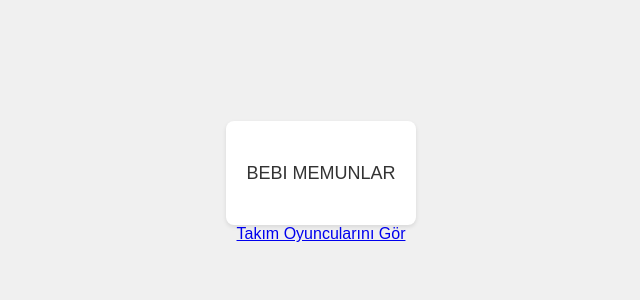
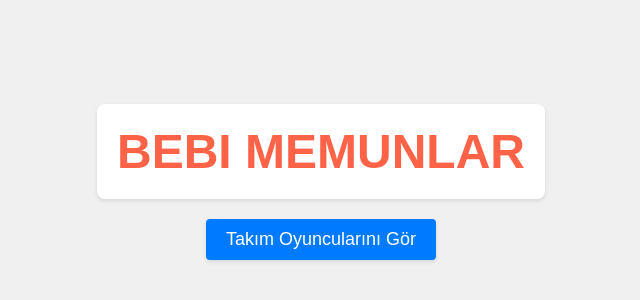
Before and after one commit to AmintaLoX/amintalox.github.io, a plain HTML site: page index.html in a window 1280 px wide. Shown: the part 218-518 px from the top of the page, without its empty margins (319-959 px from the left). Drawn offline with Linux system fonts and the light colour scheme.

Commit message:
Update styles.css

```diff
--- a/styles.css
+++ b/styles.css
@@ -11,26 +11,50 @@ body {
     flex-direction: column;
     justify-content: center;
     align-items: center;
-    height: 100vh; /* Ekran yüksekliği kadar sayfa yüksekliği */
-}
-
-.site-image {
-    width: 200px; /* Resim genişliği */
-    height: auto; /* Otomatik yükseklik ayarı */
-    margin-bottom: 20px; /* Resim ile mesaj arasına boşluk bırakma */
+    height: 100vh;
+    text-align: center;
 }
 
 .site-message {
     background-color: #ffffff;
     padding: 20px;
     border-radius: 8px;
-    box-shadow: 0 2px 4px rgba(0, 0, 0, 0.1); /* Hafif bir gölgelendirme */
+    box-shadow: 0 2px 4px rgba(0, 0, 0, 0.1);
     max-width: 80%;
-    text-align: center;
 }
 
 .site-message p {
+    font-size: 48px;
+    color: #FF6347;
+    font-weight: bold;
+    text-transform: uppercase;
+    margin: 0;
+}
+
+.player-list {
+    list-style-type: none;
+    padding: 0;
+    margin-top: 20px;
+}
+
+.player-list li {
+    font-size: 20px;
+    color: #333333;
+    margin: 5px 0;
+}
+
+.site-link {
+    margin-top: 20px;
+    display: inline-block;
+    text-decoration: none;
+    color: #ffffff;
+    background-color: #007BFF;
+    padding: 10px 20px;
+    border-radius: 4px;
     font-size: 18px;
-    color: #333333;
-    line-height: 1.6;
+    box-shadow: 0 2px 4px rgba(0, 0, 0, 0.1);
 }
+
+.site-link:hover {
+    background-color: #0056b3;
+}
```
